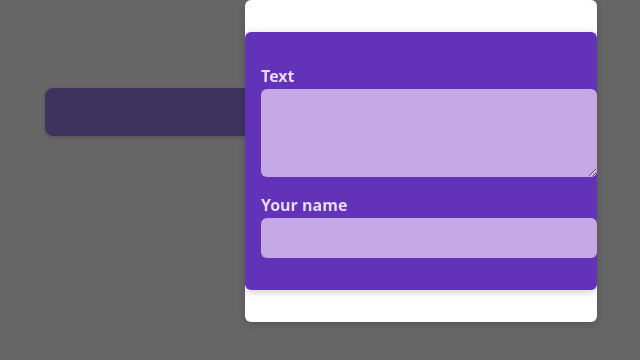
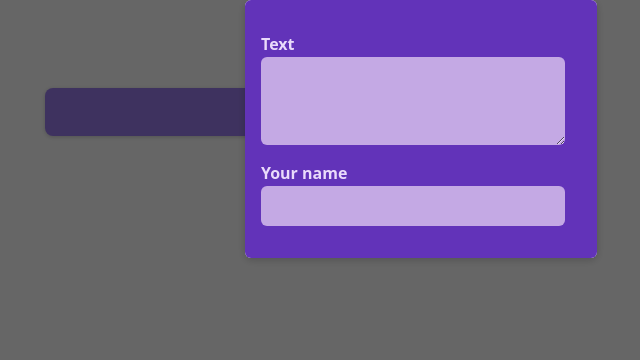
Before and after one commit to zuzanavolfova/react-udemy, a React (Vite) app in the folder react-project/: page / in a window 1280 px wide. Shown: the top 360 px of the page, without its empty margins (219-859 px from the left). Built offline with nearby package versions, Linux system fonts and the light colour scheme.

Commit message:
Edit css of NewPost component

```diff
--- a/react-project/src/components/NewPost.module.css
+++ b/react-project/src/components/NewPost.module.css
@@ -2,9 +2,6 @@
   background-color: #6233b9;
   padding: 1rem;
   width: 20rem;
-  margin: 2rem auto;
-  border-radius: 6px;
-  box-shadow: 0 2px 8px rgba(0, 0, 0, 0.2);
 }
 
 .form label {
@@ -17,7 +14,7 @@
 .form input,
 .form textarea {
   display: block;
-  width: 100%;
+  width: 90%;
   font: inherit;
   padding: 0.5rem;
   border-radius: 6px;
```
